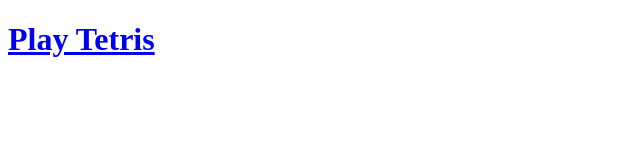
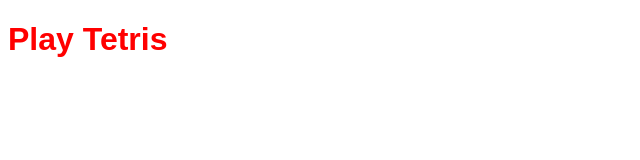
Before and after one commit to vuquangdai9x/vuquangdai.github.io, a plain HTML site: page index.html in a window 1280 px wide. In both pictures the pointer is over the link "Play Tetris". Shown: the whole page, without its empty margins (0-640 px from the left). Drawn offline with Linux system fonts and the light colour scheme.

Commit message:
add css file

```diff
--- /dev/null
+++ b/css/my_style.css
@@ -0,0 +1,15 @@
+body{
+	font-family: Arial;
+}
+a,a:hover,a:visited{
+	text-decoration: none;
+	transition: color 0.5s;
+}
+
+a:visited{
+	color: blue;
+}
+
+a:hover{
+	color: red;
+}
--- a/index.html
+++ b/index.html
@@ -2,6 +2,7 @@
 <html>
 <head>
 	<title>Test</title>
+	<link rel="stylesheet" type="text/css" href="css/my_style.css">
 </head>
 <body>
 	<div>
```
